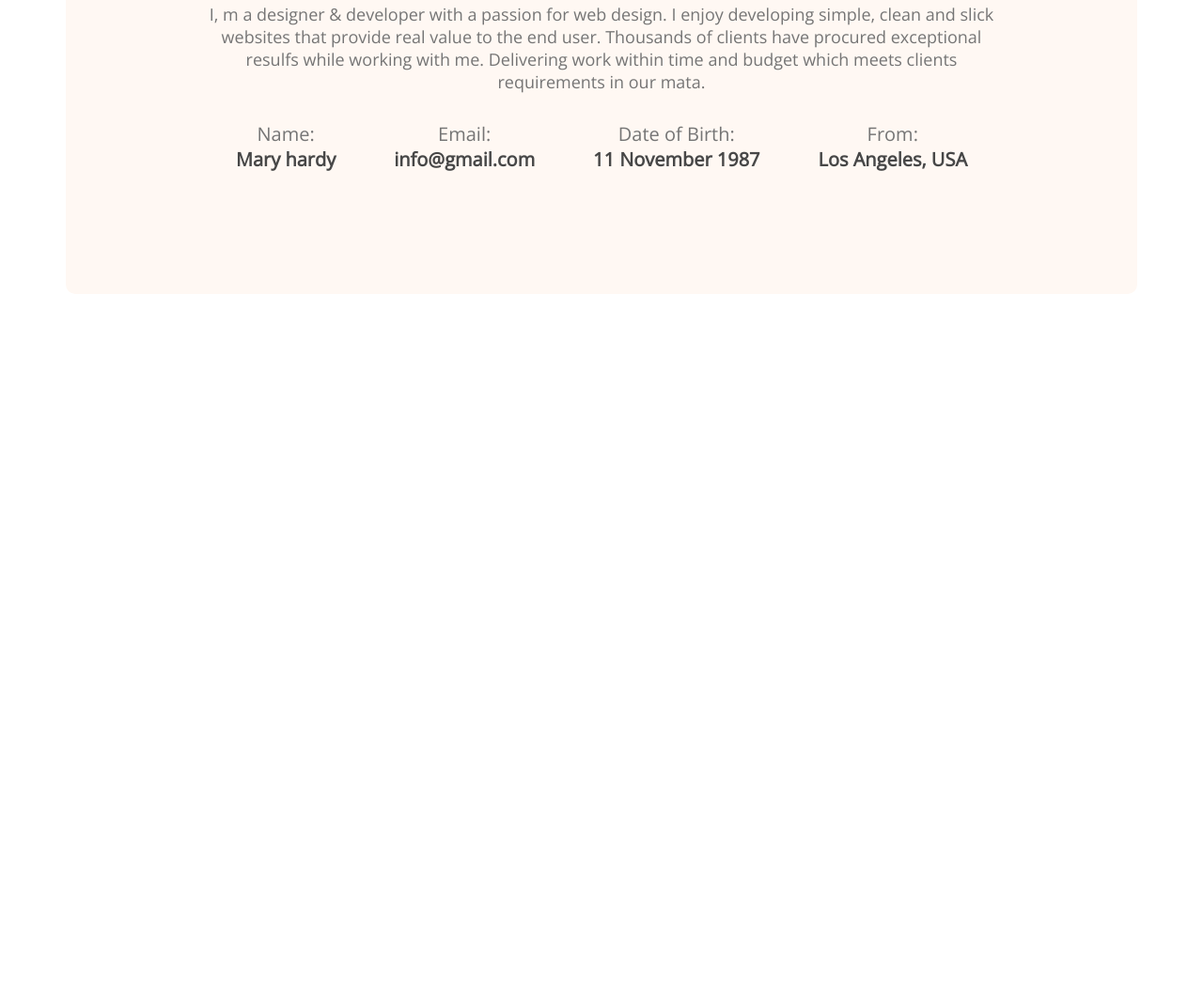
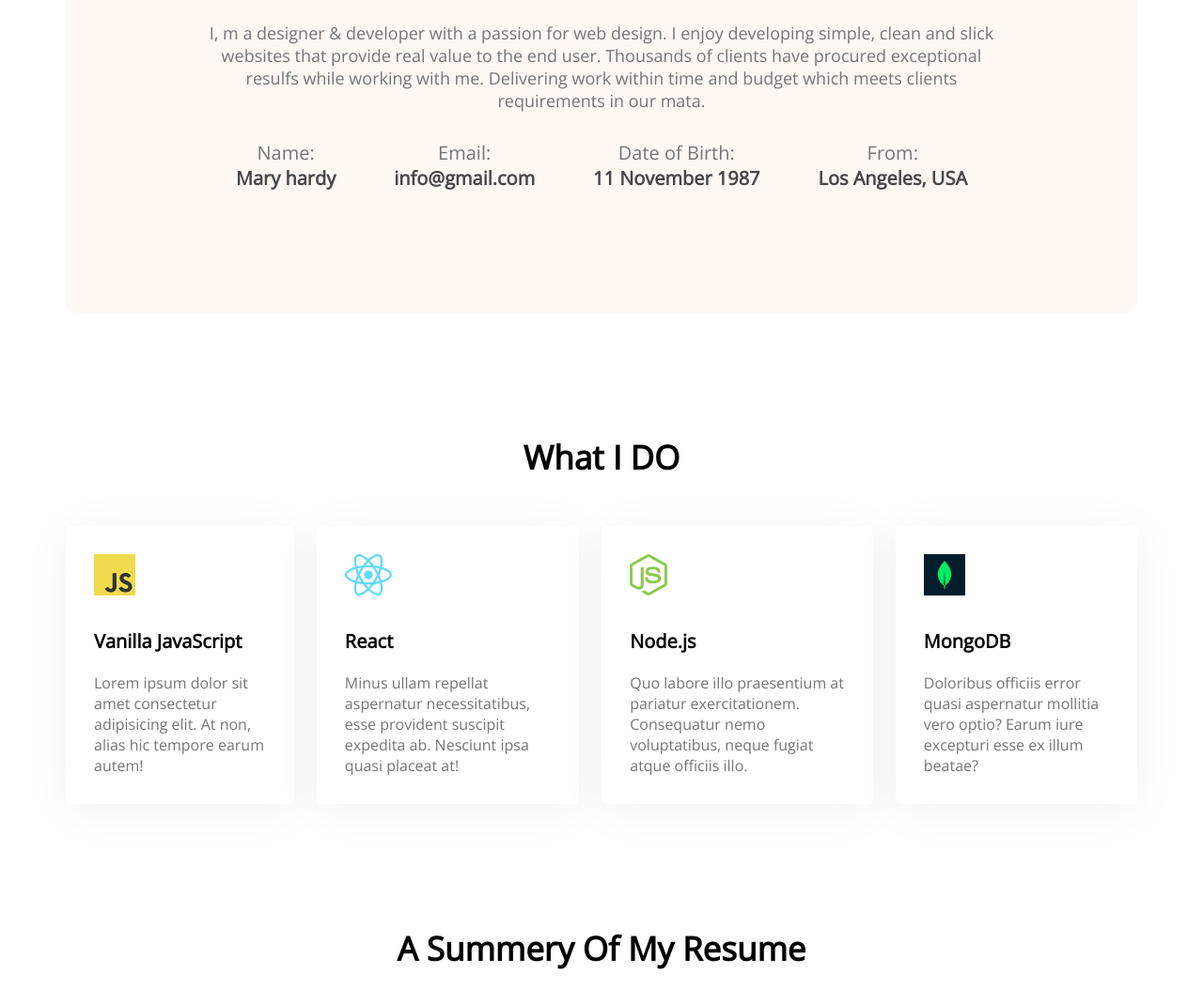
Before and after one commit to DShaon/Shaon-developer-portfolio, a plain HTML site: page index.html in a window 1280 px wide. Shown: the part 1174-2244 px from the top of the page at 94% size. Before the commit the page ends 1487 px from the top, so only its background shows below. Drawn offline with nearby package versions, Linux system fonts and the light colour scheme.

Commit message:
added skills content

```diff
--- a/index.html
+++ b/index.html
@@ -63,6 +63,39 @@
 
         </section>
 
+        <!-- What i do section -->
+        <section class="what-i-do">
+            <h3 class="section-title">What I DO</h3>
+            <!-- .skill-container>.skill*4>img+p.skill-title+p.skill-description>lorem15 -->
+            <div class="skill-container">
+                <div class="skill">
+                    <img src="images/icons/js.png" alt="">
+                    <p class="skill-title">Vanilla JavaScript</p>
+                    <p class="skill-description">Lorem ipsum dolor sit amet consectetur adipisicing elit. At non, alias hic tempore earum autem!</p>
+                </div>
+                <div class="skill">
+                    <img src="images/icons/react.png" alt="">
+                    <p class="skill-title">React</p>
+                    <p class="skill-description">Minus ullam repellat aspernatur necessitatibus, esse provident suscipit expedita ab. Nesciunt ipsa quasi placeat at!</p>
+                </div>
+                <div class="skill">
+                    <img src="images/icons/nodejs.png" alt="">
+                    <p class="skill-title">Node.js</p>
+                    <p class="skill-description">Quo labore illo praesentium at pariatur exercitationem. Consequatur nemo voluptatibus, neque fugiat atque officiis illo.</p>
+                </div>
+                <div class="skill">
+                    <img src="images/icons/mongo.png" alt="">
+                    <p class="skill-title">MongoDB</p>
+                    <p class="skill-description">Doloribus officiis error quasi aspernatur mollitia vero optio? Earum iure excepturi esse ex illum beatae?</p>
+                </div>
+            </div>
+        </section>
+        <!-- Resume Section -->
+        <section class="resume">
+            <h3 class="section-title">A Summery Of My Resume</h3>
+
+        </section>
+
     </main>
 
     <footer>
--- a/styles/portfolio.css
+++ b/styles/portfolio.css
@@ -87,7 +87,9 @@ main {
     max-width: 1140px;
     margin: 0 auto;
 }
-
+section{
+    margin-top: 130px;
+}
 /* about section style */
 
 .about {
@@ -102,7 +104,7 @@ main {
 
 .section-title {
     text-align: center;
-    margin-bottom: 30px;
+    margin-bottom: 50px;
     font-weight: 700;
     font-size: 35px;
 
@@ -131,3 +133,38 @@ main {
     font-weight: 700;
     font-size: 20px;
 }
+
+/* what i do styles */
+
+
+.what-i-do {
+    margin-top: 130px;
+
+
+}
+
+.skill-container {
+    display: flex;
+    gap: 24px;
+
+}
+
+.skill {
+    background: #FFFFFF;
+    box-shadow: 0px 6px 50px rgba(0, 0, 0, 0.06);
+    border-radius: 5px;
+    padding: 30px;
+}
+
+.skill-title {
+    font-weight: 700;
+    font-size: 20px;
+    margin-top: 30px;
+    margin-bottom: 20px;
+}
+
+.skill-description {
+    font-weight: 400;
+    font-size: 16px;
+    color: #757575;
+}
```
